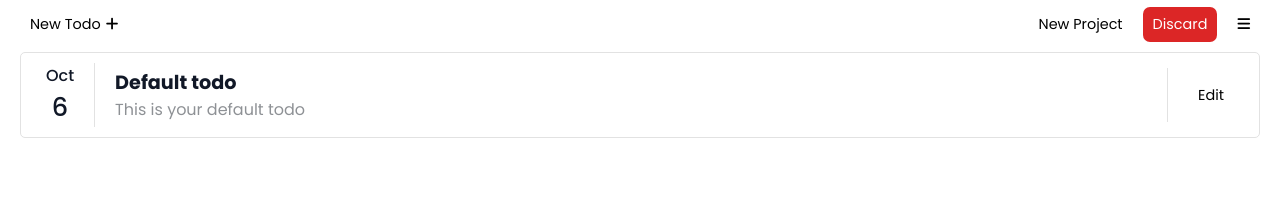
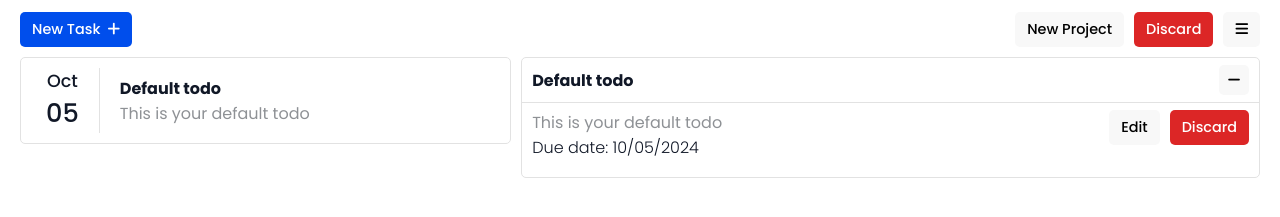
Before and after one commit to zadnap/odin-todo-list, a website built with webpack: page src/template.html in a window 1280 px wide. Shown: the part 87-304 px from the top of the page. Built offline with nearby package versions, Linux system fonts and the light colour scheme.

Commit message:
Add todo detail UI component
The todo detail section appeared next to the main
todo list when clicking one of the todo items. It
has a title, a description, a due date and
optionally a checklist.

Besides, remove edit button in todo item. Now when
the user clicks the todo item itself, they
activate it.

Add join() after map() in order to fix the issue
when being rendered into view, the items are
separated by commas.

In button.css, .btn-square class is used for
buttons with only icon and without text.

```diff
--- a/src/assets/styles/button.css
+++ b/src/assets/styles/button.css
@@ -1,14 +1,30 @@
 .btn {
   font-size: 0.9rem;
   display: flex;
+  justify-content: center;
   align-items: center;
-  gap: 5px;
-  border-radius: 7px;
-  padding: 7px 10px;
-  font-weight: 400;
+  gap: 7px;
+  border-radius: 5px;
+  padding: 7px 12px;
+  font-weight: 500;
+  transition: all ease 0.1s;
 }
+.btn:active {
+  transform: scale(0.9);
+}
+
+.btn-square {
+  width: 30px;
+  height: 30px;
+  padding: 7px;
+}
+
+.btn-default {
+  background-color: var(--overlay-color);
+}
+
 .btn-default:hover {
-  background-color: var(--overlay-color);
+  background-color: #eeeeee;
 }
 
 .btn-primary {
--- a/src/assets/styles/header.css
+++ b/src/assets/styles/header.css
@@ -12,7 +12,7 @@ header .description {
   font-size: 1rem;
   color: var(--sub-text-color);
   font-weight: 500;
-  margin-bottom: 10px;
+  margin-bottom: 15px;
 }
 
 header .actions {
--- a/src/assets/styles/todo.css
+++ b/src/assets/styles/todo.css
@@ -5,6 +5,8 @@
   border: 1px solid var(--border-color);
   padding: 10px 25px;
   border-radius: 5px;
+  cursor: pointer;
+  transition: all ease 0.1s;
 }
 
 .todo .date {
@@ -15,6 +17,9 @@
   padding-right: 20px;
   font-weight: 500;
 }
+.todo .date .month {
+  font-size: 1.1rem;
+}
 .todo .date .day {
   font-size: 1.6rem;
 }
@@ -22,20 +27,12 @@
 .todo .content {
   margin: 0 20px;
   flex: 1;
-  border-right: 1px solid var(--border-color);
-}
-.todo .content .title {
-  font-size: 1.2rem;
 }
 .todo .content .description {
   color: var(--sub-text-color);
   font-weight: 400;
 }
 
-.todo.active {
+.todo:hover {
   background-color: var(--overlay-color);
 }
-.todo.active .edit-btn {
-  color: white;
-  background-color: #172838;
-}
--- /dev/null
+++ b/src/assets/styles/todoDetail.css
@@ -0,0 +1,59 @@
+.todo-detail {
+  flex: 3;
+  border: 1px solid var(--border-color);
+  border-radius: 5px;
+}
+
+.todo-detail .head {
+  padding: 7px 10px;
+  border-bottom: 1px solid var(--border-color);
+  display: flex;
+  justify-content: space-between;
+  align-items: center;
+}
+.todo-detail .body {
+  padding: 7px 10px;
+  display: grid;
+  grid-template-columns: 1fr 70px;
+  grid-template-rows: auto 1fr;
+  align-items: start;
+}
+.todo-detail .body .actions {
+  display: flex;
+  justify-content: flex-end;
+  gap: 10px;
+}
+.todo-detail .body .description {
+  color: var(--sub-text-color);
+  font-weight: 400;
+}
+
+.todo-detail .checklist {
+  display: flex;
+  flex-direction: column;
+  gap: 7px;
+  margin-top: 10px;
+  grid-column: 1 / -1;
+}
+.todo-detail .checklist li {
+  padding: 7px 10px;
+  display: flex;
+  align-items: center;
+  gap: 7px;
+  border-radius: 5px;
+  border: 1px solid var(--border-color);
+  transition: all ease 0.1s;
+}
+.todo-detail .checklist li:hover {
+  background-color: var(--overlay-color);
+}
+.todo-detail .checklist li label {
+  flex: 1;
+  cursor: pointer;
+}
+.todo-detail .checklist li:has(input:checked) {
+  background-color: var(--overlay-color);
+}
+.todo-detail .checklist li input:checked + label {
+  text-decoration: line-through;
+}
--- a/src/assets/styles/todoList.css
+++ b/src/assets/styles/todoList.css
@@ -1,5 +1,12 @@
+.todo-list {
+  display: flex;
+  gap: 10px;
+}
+
 .todo-list ul {
+  flex: 2;
   display: flex;
   flex-direction: column;
   gap: 10px;
+  transition: all ease 0.3s;
 }
--- a/src/components/header.js
+++ b/src/components/header.js
@@ -7,7 +7,7 @@ function Header(title, description) {
         <h1 class="title">${title}</h1>
         <p class="description">${description}</p>
         <div class="actions">
-          <button class="btn btn-default create-todo">New Todo<i class="fa-solid fa-plus"></i></button>
+          <button class="btn btn-primary create-todo">New Task<i class="fa-solid fa-plus"></i></button>
           <button class="btn btn-default">New Project</button>
           <button class="btn btn-discard">Discard</button>
           <button class="btn btn-default"><i class="fa-solid fa-bars"></i></button>
--- a/src/components/todo.js
+++ b/src/components/todo.js
@@ -1,6 +1,6 @@
 import "../assets/styles/todo.css";
 
-import { getDay } from "date-fns";
+import { format } from "date-fns";
 import { getMonthName } from "../utils/date-format";
 
 function Todo(title, description, dueDate) {
@@ -8,7 +8,7 @@ function Todo(title, description, dueDate) {
   todoElement.classList.add("todo");
 
   const month = getMonthName(dueDate);
-  const day = getDay(dueDate);
+  const day = format(dueDate, "dd");
 
   todoElement.innerHTML = `
         <div class="date">
@@ -19,7 +19,6 @@ function Todo(title, description, dueDate) {
             <h4 class="title">${title}</h4>
             <p class="description">${description}</p>
         </div>
-        <button class="btn btn-default edit-btn">Edit</button>
     `;
 
   return todoElement;
--- /dev/null
+++ b/src/components/todoDetail.js
@@ -0,0 +1,41 @@
+import { format } from "date-fns";
+import "../assets/styles/todoDetail.css";
+
+function TodoDetail({ title, description, dueDate, checklist }) {
+  const todoDetailElement = document.createElement("article");
+
+  todoDetailElement.classList.add("todo-detail");
+  todoDetailElement.innerHTML = `
+    <div class="head">
+        <h4 class="title">${title}</h4>
+        <button class="btn btn-default btn-square"><i class="fa-solid fa-minus"></i></button>
+    </div>
+    <div class="body">
+        <div class="text">
+          <p class="description">${description}</p>
+          <p class="due-date">Due date: ${format(dueDate, "MM/dd/yyyy")}</p>
+        </div>
+        <div class="actions">
+          <button class="btn btn-default">Edit</button>
+          <button class="btn btn-discard">Discard</button>
+        </div>
+        <ul class="checklist">
+            ${checklist
+              .map(
+                (item, index) =>
+                  `<li>
+                  <input id=${index} type="checkbox" ${
+                    item.isChecked ? "checked" : ""
+                  }>
+                  <label for=${index}>${item.title}</label>
+                </li>`
+              )
+              .join("")}
+        </ul>
+    </div>
+  `;
+
+  return todoDetailElement;
+}
+
+export default TodoDetail;
--- a/src/index.js
+++ b/src/index.js
@@ -2,7 +2,12 @@ import "./assets/styles/reset.css";
 import "./assets/styles/variables.css";
 import "./assets/styles/main.css";
 import "./assets/styles/button.css";
-import { renderProject, renderTodoList } from "./modules/domController";
+import {
+  renderProject,
+  renderTodoDetail,
+  renderTodoList,
+} from "./modules/domController";
 
 renderProject();
 renderTodoList();
+renderTodoDetail();
--- a/src/modules/appController.js
+++ b/src/modules/appController.js
@@ -21,6 +21,7 @@ if (!localStorage.getItem("projects")) {
 
 const projects = getStorage();
 let currentProjectIndex = 0;
+let currentTodoIndex = 0;
 
 function getProjects() {
   return projects;
@@ -42,10 +43,16 @@ function getCurrentProject() {
   return projects[currentProjectIndex];
 }
 
+function getCurrentTodo() {
+  const currentProject = getCurrentProject();
+  return currentProject.todos[currentTodoIndex];
+}
+
 export {
   getProjects,
   addProject,
   discardProject,
   setCurrentProject,
   getCurrentProject,
+  getCurrentTodo,
 };
--- a/src/modules/domController.js
+++ b/src/modules/domController.js
@@ -1,8 +1,11 @@
 import Header from "../components/header";
+import TodoDetail from "../components/todoDetail";
 import TodoList from "../components/todoList";
-import { getCurrentProject } from "./appController";
+
+import { getCurrentProject, getCurrentTodo } from "./appController";
 
 const currentProject = getCurrentProject();
+const currentTodo = getCurrentTodo();
 const body = document.querySelector("body");
 
 function renderProject() {
@@ -13,4 +16,9 @@ function renderTodoList() {
   body.appendChild(TodoList(currentProject.todos));
 }
 
-export { renderProject, renderTodoList };
+function renderTodoDetail() {
+  const todoListSection = document.querySelector(".todo-list");
+  todoListSection.appendChild(TodoDetail(currentTodo));
+}
+
+export { renderProject, renderTodoList, renderTodoDetail };
```
Also changed, not shown: src/assets/styles/keyframes.css (deleted, +0 -22 lines), src/assets/styles/modal.css (+23 -0 lines), src/components/projectListModal.js (+5 -4 lines).
